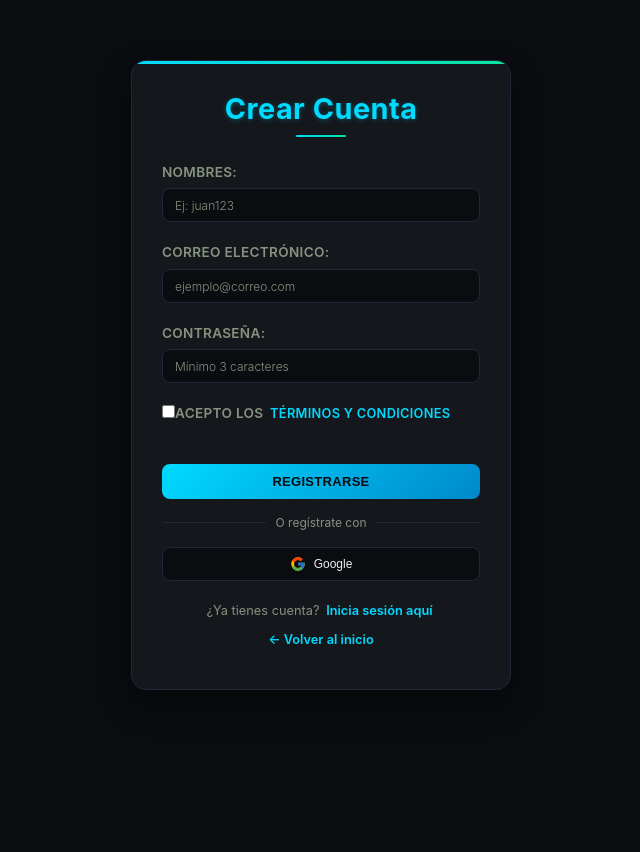
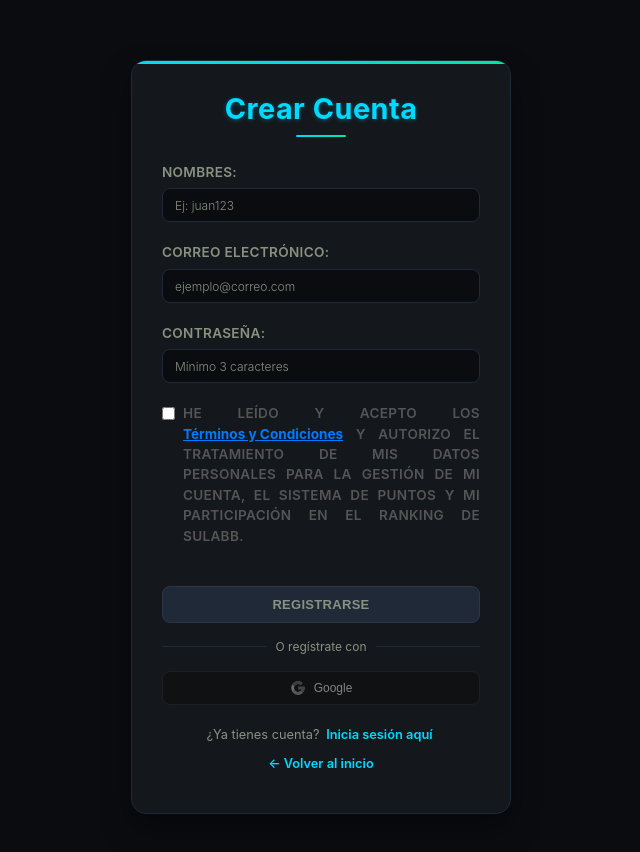
Before and after one commit to Sakra2023/Sulab, a React (Vite) app: page /register in a window 1280 px wide. Shown: the top 852 px of the page, without its empty margins (319-959 px from the left). Built offline with nearby package versions, Linux system fonts and the light colour scheme; no server answers.

Commit message:
Veinte y dos commit: Agrege los terminos y condiciones

```diff
--- a/src/components/Register.jsx
+++ b/src/components/Register.jsx
@@ -18,6 +18,7 @@ export default function Register() {
   const [error, setError] = useState('');
   const [cargando, setCargando] = useState(false);
   const [aceptaTerminos, setAceptaTerminos] = useState(false);
+  const [showModal, setShowModal] = useState(false); // ✅ Estado para el Modal
   const navigate = useNavigate();
 
   const handleChange = (e) => {
@@ -25,6 +26,12 @@ export default function Register() {
       ...formData,
       [e.target.name]: e.target.value
     });
+  };
+
+  // ✅ Función para cerrar el modal y marcar automáticamente el check
+  const handleCerrarModal = () => {
+    setShowModal(false);
+    setAceptaTerminos(true);
   };
 
   const handleSubmit = async (e) => {
@@ -209,21 +216,34 @@ export default function Register() {
           />
         </div>
 
+        {/* ✅ AQUÍ ESTÁ EL TEXTO LEGAL CON EL BOTÓN DEL MODAL */}
         <div className={styles.formGroup}>
-          <label className={styles.checkboxLabel}>
+          <label className={styles.checkboxLabel} style={{ fontSize: '0.85rem', color: '#555', textAlign: 'justify', display: 'flex', gap: '8px', alignItems: 'flex-start' }}>
             <input
               type="checkbox"
               checked={aceptaTerminos}
               onChange={(e) => setAceptaTerminos(e.target.checked)}
+              style={{ marginTop: '4px' }}
             />
-            Acepto los <Link to="/terminos" target="_blank" className={styles.link}>Términos y Condiciones</Link>
+            <span>
+              He leído y acepto los{' '}
+              <button
+                type="button"
+                onClick={() => setShowModal(true)}
+                style={{ background: 'none', border: 'none', color: '#007bff', textDecoration: 'underline', cursor: 'pointer', padding: 0, font: 'inherit', fontWeight: 'bold' }}
+              >
+                Términos y Condiciones
+              </button>
+              {' '}y autorizo el tratamiento de mis datos personales para la gestión de mi cuenta, el sistema de puntos y mi participación en el ranking de Sulabb.
+            </span>
           </label>
         </div>
 
+        {/* ✅ BOTÓN DE REGISTRO (Se deshabilita si no hay check) */}
         <button
           type="submit"
-          disabled={cargando}
-          className={cargando ? styles.buttonDisabled : styles.button}
+          disabled={cargando || !aceptaTerminos}
+          className={(cargando || !aceptaTerminos) ? styles.buttonDisabled : styles.button}
         >
           {cargando ? 'Registrando...' : 'Registrarse'}
         </button>
@@ -233,10 +253,12 @@ export default function Register() {
         <span>O regístrate con</span>
       </div>
 
+      {/* ✅ BOTÓN DE GOOGLE (Mantiene estilos, se oscurece y bloquea si no hay check) */}
       <button
         onClick={handleGoogleRegister}
-        disabled={cargando}
+        disabled={cargando || !aceptaTerminos}
         className={styles.googleButton}
+        style={(cargando || !aceptaTerminos) ? { opacity: 0.5, cursor: 'not-allowed', filter: 'grayscale(100%)' } : {}}
       >
         <FcGoogle className={styles.googleIcon} />
         Google
@@ -246,6 +268,36 @@ export default function Register() {
         <p>¿Ya tienes cuenta? <Link to="/login" className={styles.link}>Inicia sesión aquí</Link></p>
         <p><Link to="/" className={styles.link}>← Volver al inicio</Link></p>
       </div>
+
+      {/* ✅ COMPONENTE MODAL (Ventana emergente con los términos) */}
+      {showModal && (
+        <div style={{ position: 'fixed', top: 0, left: 0, width: '100%', height: '100%', backgroundColor: 'rgba(0,0,0,0.6)', display: 'flex', justifyContent: 'center', alignItems: 'center', zIndex: 1000 }}>
+          <div style={{ backgroundColor: '#fff', padding: '30px', borderRadius: '10px', maxWidth: '600px', width: '90%', maxHeight: '80vh', overflowY: 'auto', color: '#333', boxShadow: '0 4px 15px rgba(0,0,0,0.2)' }}>
+            <h2 style={{ marginTop: 0, color: '#222', borderBottom: '2px solid #007bff', paddingBottom: '10px' }}>Términos y Condiciones de Sulabb</h2>
+
+            <div style={{ fontSize: '0.9rem', lineHeight: '1.6', textAlign: 'justify' }}>
+              <p><strong>1. Tratamiento de Datos:</strong> Al registrarse, el usuario otorga su consentimiento libre, previo, expreso e informado para que Sulabb recolecte, almacene y trate sus datos personales (nombre, correo, foto) para la gestión de la cuenta y el sistema de puntos.</p>
+
+              <p><strong>2. Ranking Público:</strong> El usuario acepta explícitamente que su nombre de usuario, foto y cantidad de puntos sean visibles de forma pública en la sección "Top LabPoints" de la plataforma.</p>
+
+              <p><strong>3. Red de Emprendimientos:</strong> El usuario acepta que, al momento de canjear un premio o acumular puntos, Sulabb pueda compartir los datos estrictamente necesarios (nombre y correo) con el emprendimiento afiliado correspondiente para validar la transacción.</p>
+
+              <p><strong>4. Naturaleza de los Puntos:</strong> Los LabPoints no son dinero real, no tienen valor de cambio en efectivo y son de uso exclusivo dentro de la plataforma Sulabb.</p>
+
+              <p><strong>5. Ley Aplicable:</strong> Estos términos se rigen bajo la Ley Orgánica de Protección de Datos Personales de la República del Ecuador.</p>
+            </div>
+
+            <div style={{ textAlign: 'right', marginTop: '25px', borderTop: '1px solid #eee', paddingTop: '20px' }}>
+              <button
+                onClick={handleCerrarModal}
+                style={{ padding: '10px 20px', backgroundColor: '#007bff', color: 'white', border: 'none', borderRadius: '5px', cursor: 'pointer', fontWeight: 'bold', fontSize: '1rem' }}
+              >
+                Aceptar y Cerrar
+              </button>
+            </div>
+          </div>
+        </div>
+      )}
     </div>
   );
 }
```
